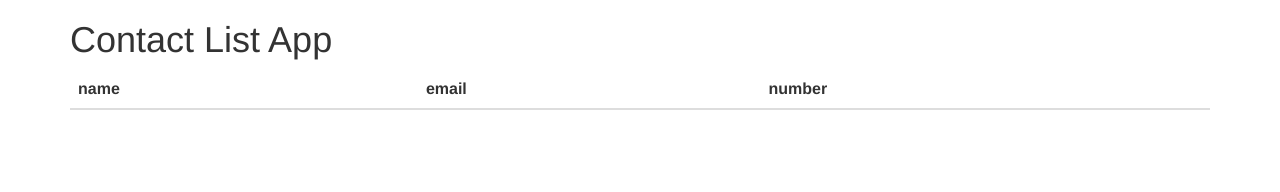
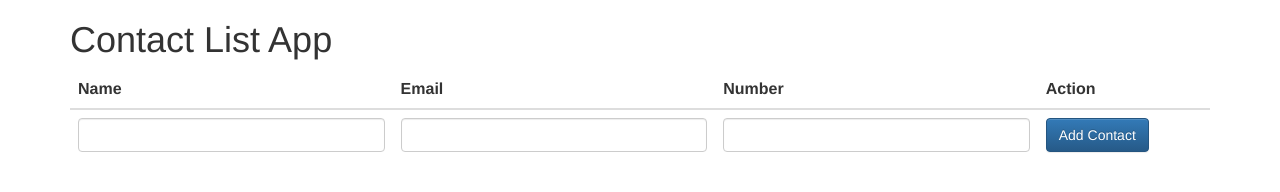
Before and after one commit to MounikaRedy/ContactListApp, a plain HTML site: page public/index.html in a window 1280 px wide. Drawn offline with nearby package versions, Linux system fonts and the light colour scheme.

Commit message:
modified index.html file layout to post data to the contactlist app

```diff
--- a/public/index.html
+++ b/public/index.html
@@ -15,12 +15,19 @@
 	     <table class="table">
 	     	<thead>
 	     		<tr>
-	     			<th>name</th>
-	     			<th>email</th>
-	     			<th>number</th>
+	     			<th>Name</th>
+	     			<th>Email</th>
+	     			<th>Number</th>
+	     			<th>Action</th>
 	     		</tr>
 	     	</thead>
 	     	<tbody>
+	     	    <tr>
+	     	    	<td><input class="form-control" ng-model="contact.name"></td>
+	     	    	<td><input class="form-control" ng-model="contact.email"></td>
+	     	    	<td><input class="form-control" ng-model="contact.number"></td>
+	     	    	<td><button class="btn btn-primary" ng-click="addcontact()">Add Contact</button></td>
+	     	    </tr>
 	     		<tr ng-repeat="contact in contactlist">
 	     			<td>{{contact.name}}</td>
 	     			<td>{{contact.email}}</td>
```
